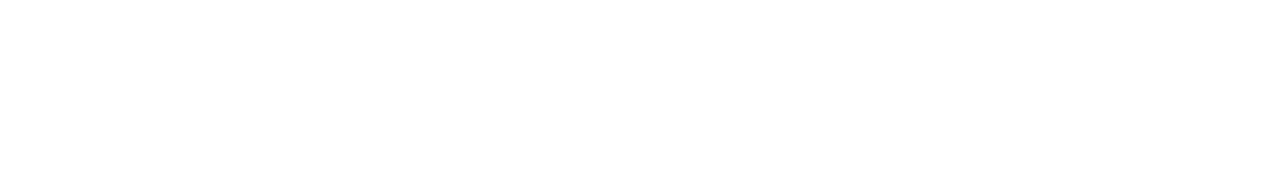
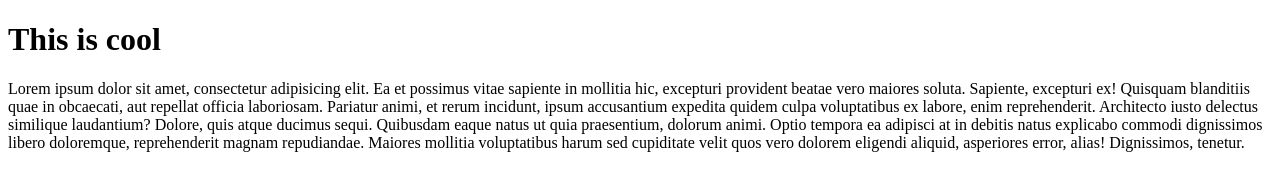
Before and after one commit to BradCarmichael/cool-repository, a plain HTML site: page index.html in a window 1280 px wide. Drawn offline with Linux system fonts and the light colour scheme.

Commit message:
made changes

```diff
--- a/index.html
+++ b/index.html
@@ -6,5 +6,8 @@
 </head>
 <body>
 
+<h1>This is cool</h1>
+<p>Lorem ipsum dolor sit amet, consectetur adipisicing elit. Ea et possimus vitae sapiente in mollitia hic, excepturi provident beatae vero maiores soluta. Sapiente, excepturi ex! Quisquam blanditiis quae in obcaecati, aut repellat officia laboriosam. Pariatur animi, et rerum incidunt, ipsum accusantium expedita quidem culpa voluptatibus ex labore, enim reprehenderit. Architecto iusto delectus similique laudantium? Dolore, quis atque ducimus sequi. Quibusdam eaque natus ut quia praesentium, dolorum animi. Optio tempora ea adipisci at in debitis natus explicabo commodi dignissimos libero doloremque, reprehenderit magnam repudiandae. Maiores mollitia voluptatibus harum sed cupiditate velit quos vero dolorem eligendi aliquid, asperiores error, alias! Dignissimos, tenetur.</p>
+
 </body>
 </html>
```
